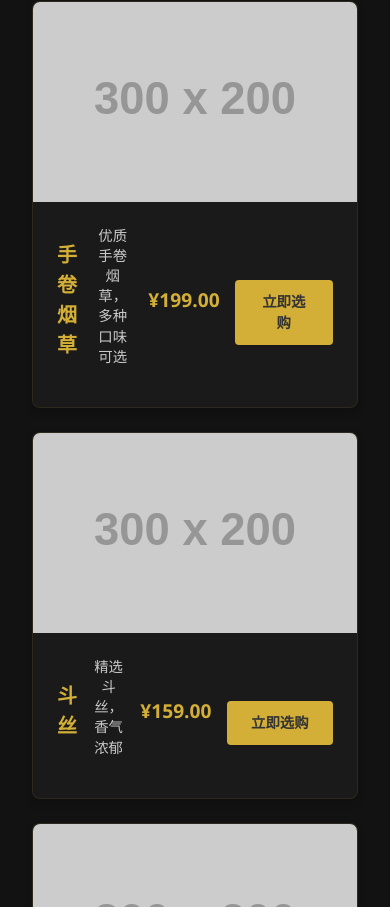
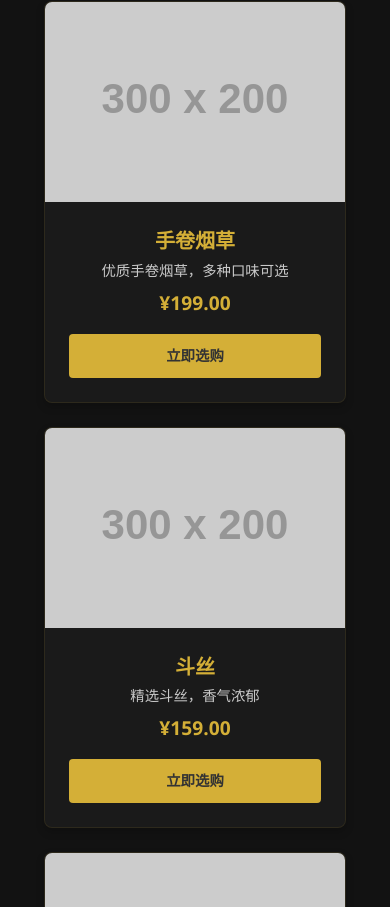
Before and after one commit to JustWint3r/Tabacco, a React (Vite) app in the folder site/: page / in a window 390 px wide. Shown: the part 797-1704 px from the top of the page. Built offline with nearby package versions, Linux system fonts and the light colour scheme; the HTML template or start-up script is replaced by a standard one.

Commit message:
Update product cards to horizontal layout - text on left, button on right

```diff
--- a/site/src/App.css
+++ b/site/src/App.css
@@ -144,18 +144,27 @@ a:hover {
 
 .product-info {
   padding: 1.5rem;
+  display: flex;
+  justify-content: space-between;
+  align-items: center;
+  gap: 1rem;
 }
 
-.product-info h3 {
-  margin: 0 0 0.5rem 0;
+.product-details {
+  flex: 1;
+  text-align: left;
+}
+
+.product-details h3 {
+  margin: 0 0 0.3rem 0;
   font-size: 1.25rem;
   color: var(--primary);
   font-weight: 600;
 }
 
-.product-info p {
+.product-details p {
   color: rgba(245, 245, 245, 0.8);
-  margin: 0 0 1rem 0;
+  margin: 0 0 0.5rem 0;
   font-size: 0.9rem;
   line-height: 1.4;
 }
@@ -163,7 +172,7 @@ a:hover {
 .product-price {
   font-weight: bold;
   color: var(--primary);
-  margin: 0.5rem 0 1rem 0;
+  margin: 0;
   font-size: 1.2rem;
 }
 
@@ -171,16 +180,17 @@ a:hover {
   display: inline-block;
   background-color: var(--primary);
   color: var(--text-dark);
-  padding: 0.5rem 1.5rem;
+  padding: 0.8rem 1.5rem;
   border: none;
   border-radius: 4px;
   cursor: pointer;
   font-weight: bold;
   transition: all 0.3s ease;
   text-decoration: none;
-  width: 100%;
   text-align: center;
   box-sizing: border-box;
+  white-space: nowrap;
+  flex-shrink: 0;
 }
 
 .product-info .btn:hover {
@@ -1103,6 +1113,20 @@ a:hover {
     gap: 1.5rem;
   }
 
+  .product-info {
+    flex-direction: column;
+    align-items: stretch;
+    gap: 1rem;
+  }
+
+  .product-details {
+    text-align: center;
+  }
+
+  .product-info .btn {
+    width: 100%;
+  }
+
   .section-title {
     font-size: 2rem;
   }
--- a/site/src/components/ProductShowcase.tsx
+++ b/site/src/components/ProductShowcase.tsx
@@ -83,11 +83,13 @@ const ProductShowcase: React.FC = () => {
           <div key={product.id} className="product-card">
             <img src={product.image} alt={product.name} />
             <div className="product-info">
-              <h3>{product.name}</h3>
-              <p>{product.description}</p>
-              <div className="product-price">{product.price}</div>
+              <div className="product-details">
+                <h3>{product.name}</h3>
+                <p>{product.description}</p>
+                <div className="product-price">{product.price}</div>
+              </div>
               <button
-                className="btn w-full mt-4"
+                className="btn"
                 onClick={() => handleAddToCart(product)}
               >
                 立即选购
```
